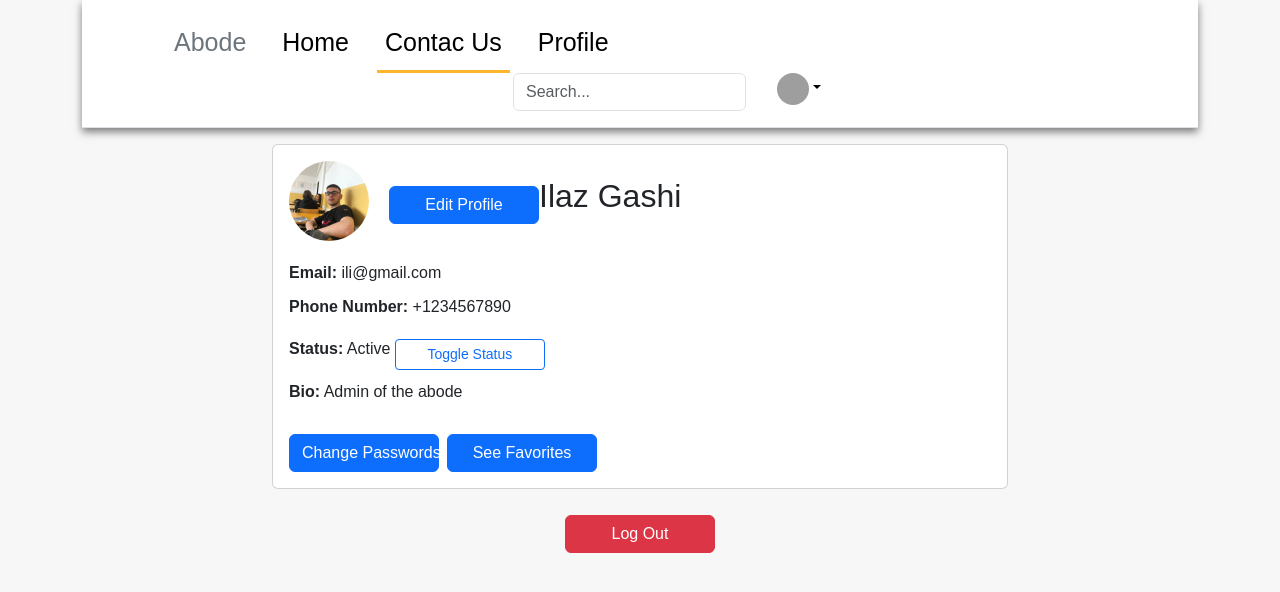
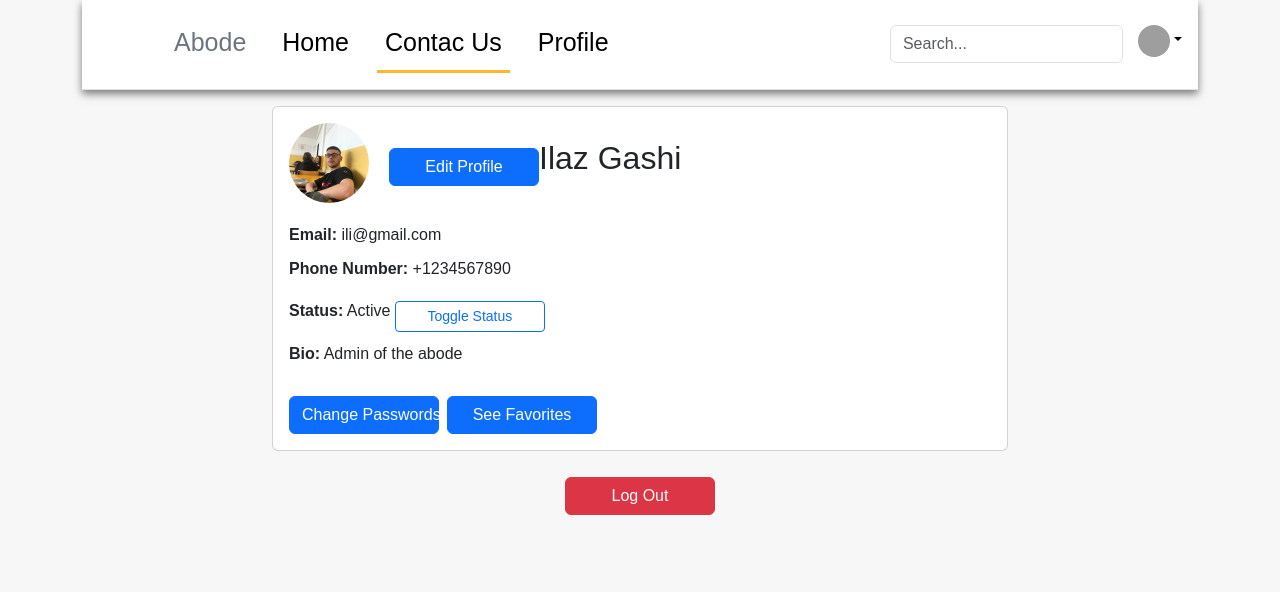
Before and after one commit to iligashi/Abode, a React (Create React App) app: page /profile in a window 1280 px wide. Shown: the top 592 px of the page. Built offline with nearby package versions, Linux system fonts and the light colour scheme; grey boxes are pictures that could not be loaded; the HTML template or start-up script is replaced by a standard one.

Commit message:
Changes in Header

```diff
--- a/src/views/Header.tsx
+++ b/src/views/Header.tsx
@@ -20,7 +20,7 @@ const Header = (props: Props) => {
       const SearchAndProfile: React.CSSProperties = {
         display: 'flex',
 
-        marginLeft: windowWidth <= 768 ? "0px": "400px",
+        // marginLeft: windowWidth <= 768 ? "0px": "400px",
       };
 
 
@@ -30,9 +30,9 @@ const Header = (props: Props) => {
 
         <header className="p-3 mb-3 border-bottom">
         <div className="container">
-          <div className="d-flex flex-wrap  ">
+          {/* <div className="d-flex flex-wrap  "> */}
 
-           <div style={{display:'inline-flex', justifyContent:'space-between', flexWrap:'wrap',}}>
+           <div style={{display:'flex', justifyContent:'space-between', flexWrap:'wrap', alignItems: 'center', width: '100%'}}>
 
 
 
@@ -56,7 +56,7 @@ const Header = (props: Props) => {
            <div style={SearchAndProfile}>
 
 
-            <form className="col-12 col-lg-auto mb-3 mb-lg-0 me-lg-3" role="search">
+            <form className="col-12 col-lg-auto" role="search">
               <input type="search" className="form-control" placeholder="Search..." aria-label="Search" />
             </form>
 
@@ -75,7 +75,7 @@ const Header = (props: Props) => {
               </ul>
               </div>
               </div>
-            </div>
+            {/* </div> */}
           </div>
 
       </header>
```
